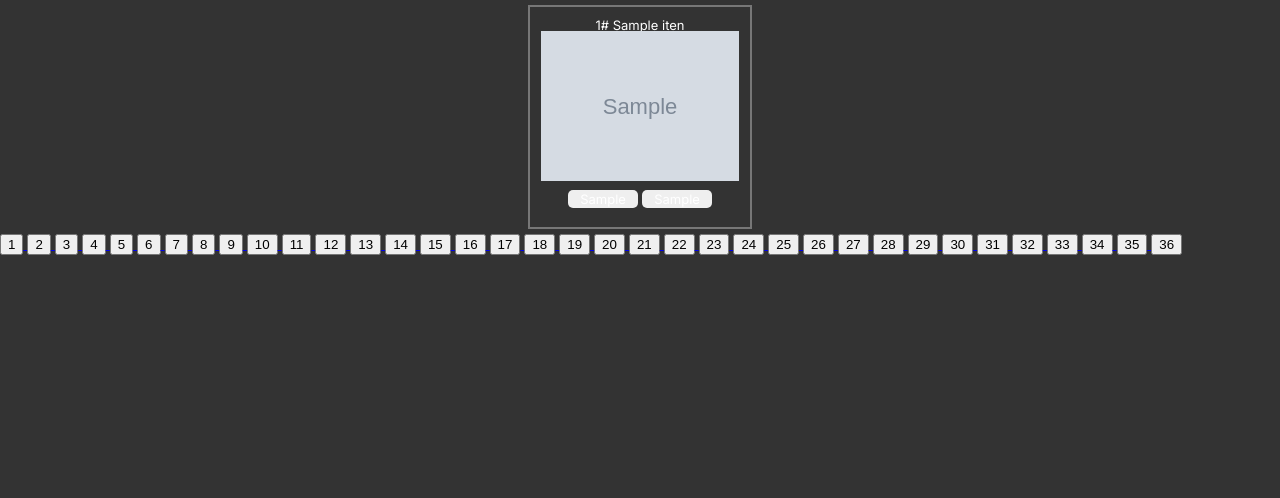
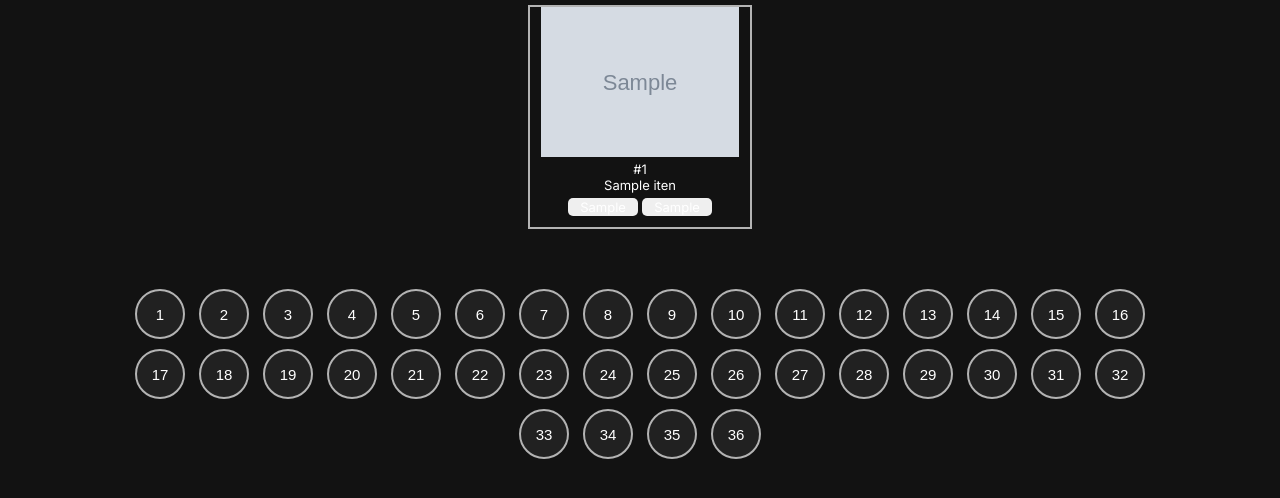
Before and after one commit to ViniUme/Flask-Pokedex, a Flask app: template templates/home-pokepage.html in a window 1280 px wide. Shown: the top 498 px of the page. Run offline with Flask 2, Linux system fonts and the light colour scheme; the template is opened without the code that fills it: most values are stand-ins (such as "Sample title", 1, 10 or a date in 2020); grey boxes marked "Sample" are stand-in pictures.

Commit message:
edit buttom pages

```diff
--- a/static/style.css
+++ b/static/style.css
@@ -1,5 +1,5 @@
 body{
-    background-color: #333333;
+    background-color: #121212;
     color: white;
     margin: 0;
 }
@@ -8,7 +8,9 @@ img{
     min-height: 150px;
     max-width: 198px;
     max-height: 198px;
-    margin-top: -30px;
+}
+a{
+    text-decoration: none;
 }
 .flex{
     display: flex;
@@ -26,12 +28,10 @@ img{
     margin-right: 5px;
     margin-top: 5px;
     margin-bottom: 5px;
-    border: #777777 2px solid;
+    border: #B3B3B3 2px solid;
 }
 label{
     font-family: 'Inter', sans-serif;
-    margin-top: 10px;
-    margin-bottom: 10px;
     display: block;
     font-size: 13px;
 }
@@ -46,10 +46,10 @@ label{
     border-radius: 5px;
 }
 .grass{
-    background-color: #09ac11;
+    background-color: #2CD426;
 }
 .fire{
-    background-color: #e00000;
+    background-color: #F25500;
 }
 .water{
     background-color: #0000dd;
@@ -58,19 +58,67 @@ label{
     background-color: #800080;
 }
 .bug{
-    background-color: #2d6400;
+    background-color: #377a00;
 }
 .flying{
-    background-color: #7278aa;
+    background-color: #7e72aa;
 }
 .normal{
-    background-color: #9ea094;
-    color: black;
+    background-color: #5f634e;
 }
 .electric{
     background-color: #ffff00;
     color: black;
 }
 .ground{
+    background-color: #493e00;
+}
+.fairy{
+    background-color: #ff00ff;
+}
+.fighting{
+    background-color: #d40000;
+}
+.psychic{
+    background-color: #ff006a;
+}
+.rock{
     background-color: #7a6800;
 }
+.steel{
+    background-color: #72747c;
+}
+.ice{
+    background-color: #1BE3C6;
+    color: black;
+}
+.ghost{
+    background-color: #420942;
+}
+.dark{
+    background-color: #3b1f07;
+}
+.dragon{
+    background-color: #3e01af;
+}
+
+.div-pages{
+    width: 80%;
+    height: 80%;
+    text-align: center;
+    margin: auto;
+    margin-top: 50px;
+    margin-bottom: 50px;
+    left: 0;
+    right: 0;
+}
+.button-pages{
+    width: 50px;
+    height: 50px;
+    font-size: 15px;
+    background-color: #212121;
+    border: #B3B3B3 2px solid;
+    color: white;
+    margin: 5px;
+    border-radius: 100%;
+}
--- a/templates/home-pokepage.html
+++ b/templates/home-pokepage.html
@@ -15,8 +15,8 @@
 
         {% for itens in list_pokemons%}
         <div class="box">
-            <label class="pokemon-name">{{itens.id}}# {{itens.name}}</label><br>
             <img src="{{itens.img}}" alt="{{itens.name}}" class="pokemon-img"><br>
+            <label class="pokemon-name">#{{itens.id}}<br>{{itens.name}}</label>
             <input type="button" value="{{itens.type1}}" class="{{itens.type1}} type-button">
             {% if itens.type2 == "" %}
                 <input type="button" value="{{itens.type2}}" hidden>
```
